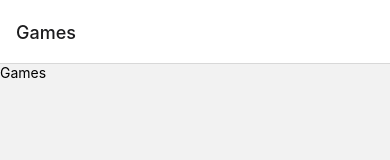
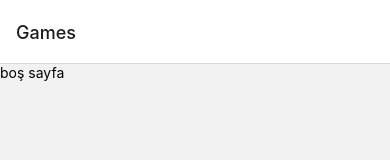
Before and after one commit to sedatkimki/react-native-games-app, a React Native app: screen /GamesList in a window 390 px wide. Shown: the top 160 px of the page. Built offline with nearby package versions, Linux system fonts and the light colour scheme.

Commit message:
feature/navigation - add gameDetail screen

```diff
--- a/App.js
+++ b/App.js
@@ -1,6 +1,11 @@
 import * as React from "react";
+import { SafeAreaProvider } from "react-native-safe-area-context";
 import AppNavigations from "./src/navigations";
 
 export default function App() {
-  return <AppNavigations />;
+  return (
+    <SafeAreaProvider>
+      <AppNavigations />
+    </SafeAreaProvider>
+  );
 }
--- a/src/navigations/Games/index.js
+++ b/src/navigations/Games/index.js
@@ -1,6 +1,8 @@
 import * as React from "react";
 import { createNativeStackNavigator } from "@react-navigation/native-stack";
 import Games from "../../screens/games";
+import GameDetail from "../../screens/gameDetail";
+import { SafeAreaProvider, SafeAreaView } from "react-native-safe-area-context";
 
 const Stack = createNativeStackNavigator();
 
@@ -8,6 +10,7 @@ export default function GamesNavigator() {
   return (
     <Stack.Navigator>
       <Stack.Screen name="GamesList" component={Games} />
+      <Stack.Screen name="GameDetail" component={GameDetail} />
     </Stack.Navigator>
   );
 }
--- a/src/navigations/index.js
+++ b/src/navigations/index.js
@@ -4,7 +4,6 @@ import { createBottomTabNavigator } from "@react-navigation/bottom-tabs";
 import { Image } from "react-native";
 import GamesNavigator from "./Games";
 import FavouritesNavigator from "./Favourites";
-import { SafeAreaProvider } from "react-native-safe-area-context";
 
 const Tab = createBottomTabNavigator();
 
@@ -17,7 +16,6 @@ const images = {
 
 export default function AppNavigations() {
   return (
-    <SafeAreaProvider>
     <NavigationContainer>
       <Tab.Navigator
         screenOptions={({ route }) => ({
@@ -51,6 +49,5 @@ export default function AppNavigations() {
         />
       </Tab.Navigator>
     </NavigationContainer>
-    </SafeAreaProvider>
   );
 }
--- a/src/screens/favourites/index.js
+++ b/src/screens/favourites/index.js
@@ -1,4 +1,4 @@
-import { StyleSheet, Text, View } from "react-native";
+import { Button, ScrollView, StyleSheet, Text } from "react-native";
 import React, { useLayoutEffect } from "react";
 import { useNavigation } from "@react-navigation/native";
 import { StatusBar } from "react-native";
@@ -18,10 +18,18 @@ const Favourites = () => {
   }, []);
 
   return (
-    <View>
+    <ScrollView contentInsetAdjustmentBehavior="automatic" style={{ flex: 1 }}>
       <StatusBar barStyle="dark-content" backgroundColor="#ecf0f1" />
       <Text>Favourites</Text>
-    </View>
+      <Button
+        title="game detail sayfasına git"
+        onPress={() => {
+          navigation.navigate("Games", {
+            screen: "GameDetail",
+          });
+        }}
+      />
+    </ScrollView>
   );
 };
 
--- a/src/screens/gameDetail/index.js
+++ b/src/screens/gameDetail/index.js
@@ -0,0 +1,14 @@
+import { StyleSheet, Text, View } from "react-native";
+import React from "react";
+
+const GameDetail = () => {
+  return (
+    <View>
+      <Text>GameDetail</Text>
+    </View>
+  );
+};
+
+export default GameDetail;
+
+const styles = StyleSheet.create({});
--- a/src/screens/games/index.js
+++ b/src/screens/games/index.js
@@ -1,4 +1,4 @@
-import { StyleSheet, Text, View } from "react-native";
+import { FlatList, StyleSheet, Text } from "react-native";
 import React, { useLayoutEffect } from "react";
 import { useNavigation } from "@react-navigation/native";
 import { StatusBar } from "react-native";
@@ -9,7 +9,6 @@ const Games = () => {
     navigation.setOptions({
       headerLargeTitle: true,
       title: "Games",
-
       headerSearchBarOptions: {
         placeholder: "Search for the games",
       },
@@ -17,13 +16,23 @@ const Games = () => {
   }, []);
 
   return (
-    <View>
-      <StatusBar barStyle="dark-content" backgroundColor="#ecf0f1" />
-      <Text>Games</Text>
-    </View>
+    <>
+      <StatusBar barStyle="dark-content" backgroundColsor="#ecf0f1" />
+      <FlatList
+        contentContainerStyle={{ flexGrow: 1 }}
+        contentInsetAdjustmentBehavior="automatic"
+        renderItem={() => <Text>item</Text>}
+        ListEmptyComponent={() => <Text>boş sayfa</Text>}
+      />
+    </>
   );
 };
 
+// onPress={() => {
+//   navigation.navigate("Games", {
+//     screen: "GameDetail",
+//   });
+// }}
 export default Games;
 
 const styles = StyleSheet.create({});
```
Lines whose indentation alone changed are shown as unchanged.
